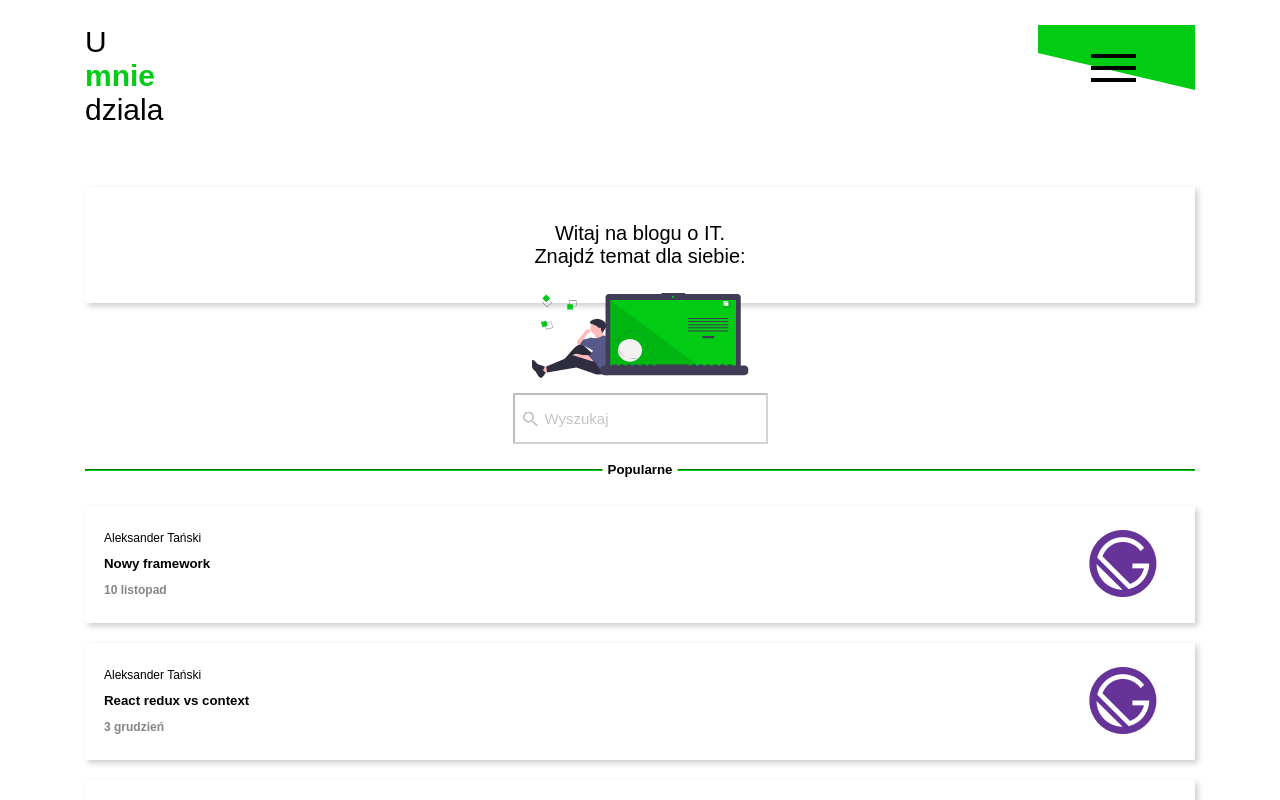
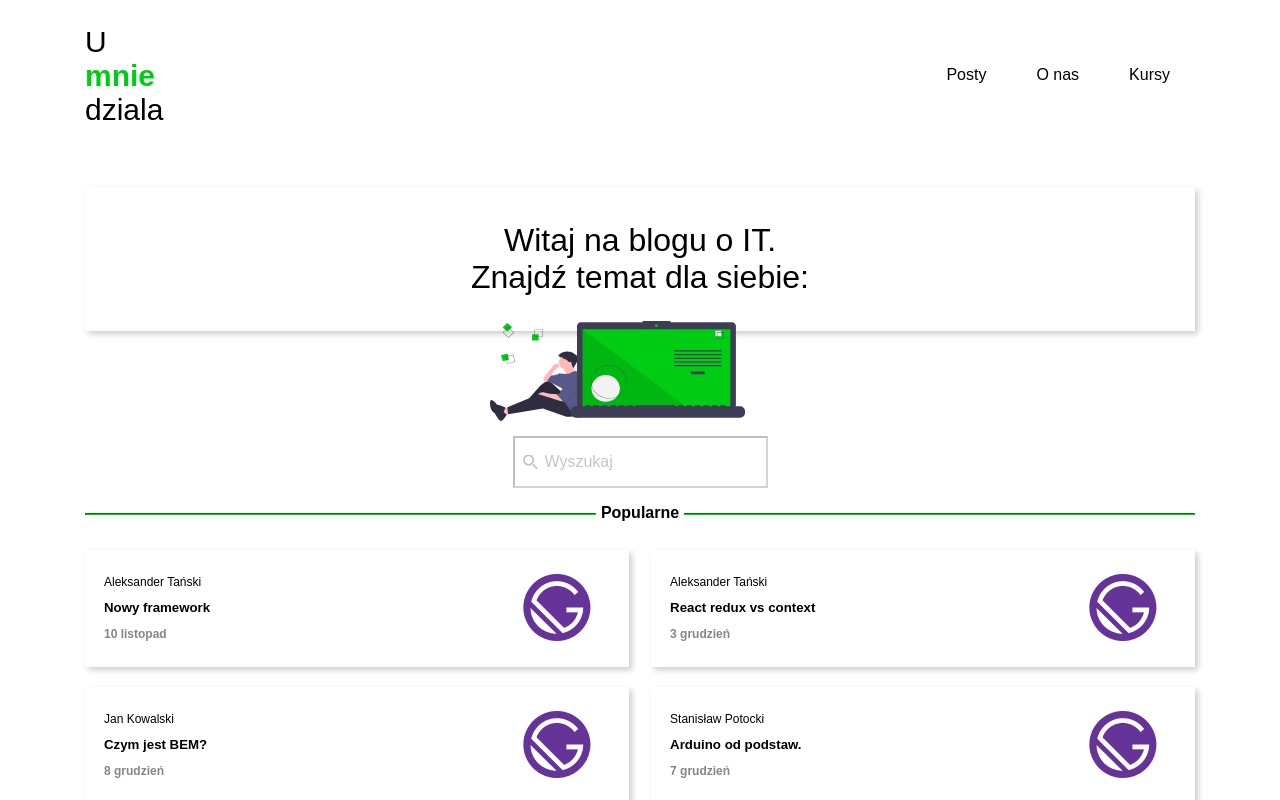
Before and after one commit to Elfant/projektZaliczneniowy, a React app: page / in a window 1280 px wide. Shown: the top 800 px of the page. Built offline with nearby package versions, Linux system fonts and the light colour scheme.

Commit message:
Added rwd

```diff
--- a/src/components/App.tsx
+++ b/src/components/App.tsx
@@ -14,7 +14,7 @@ const App: React.FC = () => {
   useEffect(() => {
     fetch("/src/mocks/posts.json")
       .then((resp) => resp.json())
-      .then((data) => setPost(data.posts))
+      .then((data) => setPost(data.posts));
     // .catch((e) => console.log(e));
   }, []);
 
@@ -24,6 +24,7 @@ const App: React.FC = () => {
       <Intro />
       <section className="container">
         <SectionHeader text="Popularne" />
+        <div className="posts">
           {posts.length
             ? posts.map((post) => (
                 <BlogCard
@@ -34,6 +35,7 @@ const App: React.FC = () => {
                 />
               ))
             : null}
+        </div>
       </section>
       <section className="container">
         <SectionHeader text="Newsletter" />
--- a/src/components/Header.tsx
+++ b/src/components/Header.tsx
@@ -1,20 +1,53 @@
 import * as React from "react";
 
+import { useState } from "react";
+
 const Header: React.FC = () => {
+  const [isOpen, setIsOpen] = useState(false);
+
+  const handleMenu = () => {
+    const menu = document.querySelector(".menu");
+    const toggler = document.querySelector(".toggler");
+
+    if (isOpen) {
+      toggler.classList.remove("toggler--clicked");
+      menu.classList.remove("menu--open");
+
+      document.body.style.overflow = "auto";
+
+      setIsOpen(false);
+    } else {
+      toggler.classList.add("toggler--clicked");
+      menu.classList.add("menu--open");
+
+      document.body.style.overflow = "hidden";
+
+      setIsOpen(true);
+    }
+  };
+
   return (
     <header className="header">
       <nav className="header__navbar navbar container">
         <p className="navbar__logo logo logo--big">
-          U<br /><strong className="logo__bolded-word">mnie</strong><br />dziala
+          U<br />
+          <strong className="logo__bolded-word">mnie</strong>
+          <br />
+          dziala
         </p>
-        <div className="navbar__toggler-box">
+        <div className="navbar__toggler-box ">
           <div className="navbar__triangle"></div>
-          <div className="navbar__toggler toggler">
+          <div className="navbar__toggler toggler" onClick={handleMenu}>
             <div className="toggler__bar"></div>
             <div className="toggler__bar"></div>
             <div className="toggler__bar"></div>
           </div>
         </div>
+        <ul className="header__menu menu">
+          <li className="menu__item">Posty</li>
+          <li className="menu__item">O nas</li>
+          <li className="menu__item">Kursy</li>
+        </ul>
       </nav>
     </header>
   );
--- a/src/mocks/posts.json
+++ b/src/mocks/posts.json
@@ -17,6 +17,12 @@
         "author": "Jan Kowalski",
         "title": "Czym jest BEM?",
         "date": "8 grudzień"
+      },
+      {
+        "id": "4",
+        "author": "Stanisław Potocki",
+        "title": "Arduino od podstaw.",
+        "date": "7 grudzień"
       }
     ]
   }
--- a/src/scss/_BlogCard.scss
+++ b/src/scss/_BlogCard.scss
@@ -4,6 +4,8 @@
   display: flex;
   align-items: center;
   margin-bottom: 20px;
+
+  flex-basis: 49%;
 
   &__text {
     flex-grow: 1;
--- a/src/scss/_Header.scss
+++ b/src/scss/_Header.scss
@@ -1,7 +1,15 @@
+.header {
+  position: sticky;
+  top: 0;
+  z-index: 10;
+  background-color: $white;
+}
+
 .navbar {
   display: flex;
   justify-content: space-between;
   padding-top: $spacing-x5;
+  flex-wrap: wrap;
 
   &__toggler-box {
     width: $toggler-width;
@@ -9,6 +17,10 @@
     background-color: $green;
     display: flex;
     position: relative;
+
+    @media (min-width: 1024px) {
+      display: none;
+    }
   }
 
   &__triangle {
--- a/src/scss/_Intro.scss
+++ b/src/scss/_Intro.scss
@@ -8,26 +8,37 @@
   }
 
   &__greeting {
-    font-size: 20px;
+
+    font-size: 1.5rem;
     margin: 0;
     text-align: center;
     font-weight: normal;
+
+    @media (min-width: 1024px) {
+      font-size: 2rem;
+    }
   }
 
   &__image {
+    @media (min-width: 1024px) {
+      width: 300px;
+      height: 100px;
+    }
+
     width: 217px;
     height: 85px;
     position: relative;
     left: 50%;
     transform: translate(-50%, -10px);
     background: url("../images/thinking_guy.svg") no-repeat;
+    background-size: contain;
   }
 
   &__search {
     margin-top: $spacing-x1;
     padding: $spacing-x3 0 $spacing-x3 $spacing-x6;
     width: 255px;
-    font-size: 15px;
+    font-size: 1rem;
     border-color: #00000040;
 
     &::placeholder {
--- a/src/scss/_Newsletter.scss
+++ b/src/scss/_Newsletter.scss
@@ -16,7 +16,7 @@
 
   &__input {
     width: 100%;
-    font-size: 14px;
+    font-size: 0.8rem;
     padding: 14px 0 14px 17px;
     border-color: #00000080;
   }
@@ -34,6 +34,12 @@
 
   &__explanation {
     margin: 0;
-    font-size: 9px;
+    font-size: 0.7rem;
+  }
+
+  @media (min-width: 1024px) {
+    max-width: 60%;
+    margin-left: auto;
+    margin-right: auto;
   }
 }
--- a/src/scss/_SectionHeader.scss
+++ b/src/scss/_SectionHeader.scss
@@ -3,6 +3,7 @@
   margin: $spacing-x5 0 $spacing-x7 0;
 
   &__text {
+    font-size: 1rem;
     background-color: $white;
     position: absolute;
     padding: 0 $spacing-x1;
--- a/src/scss/main.scss
+++ b/src/scss/main.scss
@@ -10,6 +10,7 @@
 @import "./Footer";
 
 @import "./partials/toggler";
+@import "./partials/menu";
 @import "./partials/logos.scss";
 @import "./partials/list.scss";
 
@@ -22,3 +23,12 @@ body {
   margin: 0;
   padding: 0;
 }
+
+.posts {
+
+  @media (min-width: 1024px) {
+    display: flex;
+    flex-wrap: wrap;
+    justify-content: space-between;
+  }
+}
--- /dev/null
+++ b/src/scss/partials/_menu.scss
@@ -0,0 +1,51 @@
+.menu {
+  overflow: hidden;
+  height: 0;
+  width: 100vw;
+  position: absolute;
+  top: 150px;
+  left: 0;
+  background: $white;
+  padding: 0;
+  text-align: center;
+
+  display: flex;
+  list-style: none;
+  flex-direction: column;
+
+  transition: height 0.3s ease-in-out;
+
+  &--open {
+    height: 100vh;
+  }
+
+  &__item {
+    padding: $spacing-x1 $spacing-x1;
+
+    &::after {
+      content: "";
+      display: block;
+      width: 0;
+      height: 3px;
+      background: $green;
+      transition: width 0.3s;
+    }
+
+    &:hover::after {
+      width: 100%;
+    }
+  }
+
+  @media (min-width: 1024px) {
+    overflow: auto;
+    height: auto;
+    width: auto;
+    position: static;
+    flex-direction: row;
+    align-items: center;
+
+    &__item {
+      padding: $spacing-x1 $spacing-x5;
+    }
+  }
+}
--- a/src/scss/partials/_toggler.scss
+++ b/src/scss/partials/_toggler.scss
@@ -11,5 +11,21 @@
   &__bar {
     background-color: #000;
     height: 4px;
+    transition: all 0.3s ease-in-out;
+  }
+
+  &--clicked {
+    .toggler__bar:nth-child(1) {
+      transform-origin: left;
+      transform: rotateZ(45deg) translateY(-5px);
+    }
+    .toggler__bar:nth-child(2) {
+      display: none;
+    }
+
+    .toggler__bar:nth-child(3) {
+      transform-origin: left;
+      transform: rotateZ(-45deg) translateY(5px);
+    }
   }
 }
```
Lines whose indentation alone changed are shown as unchanged.
